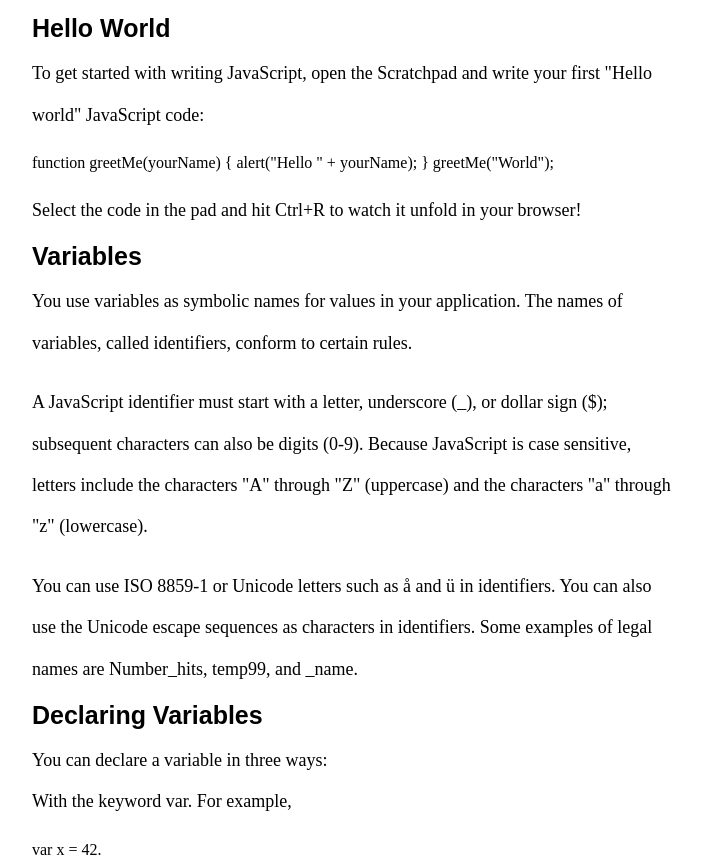
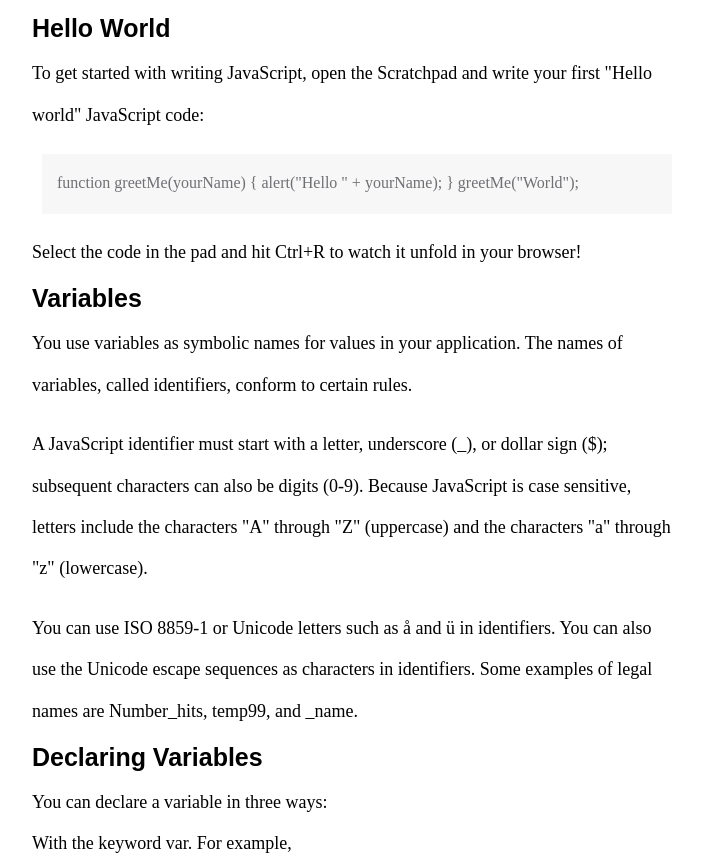
Before and after one commit to muneerra/javascript-documentation-page, a plain HTML site: page index.html in a window 1280 px wide. Shown: the part 1599-2467 px from the top of the page, without its empty margins (288-990 px from the left). Drawn offline with Linux system fonts and the light colour scheme; a web font is replaced by a local one.

Commit message:
changed some styling

```diff
--- a/style.css
+++ b/style.css
@@ -45,3 +45,10 @@ header {
 #reference {
     padding-bottom: 40px;
 }
+.example {
+    color: #6F7074;
+    background-color: #F7F7F7;
+    min-height: 20px;
+    padding: 20px 0 20px 15px;
+    margin-left: 10px;
+}
```
